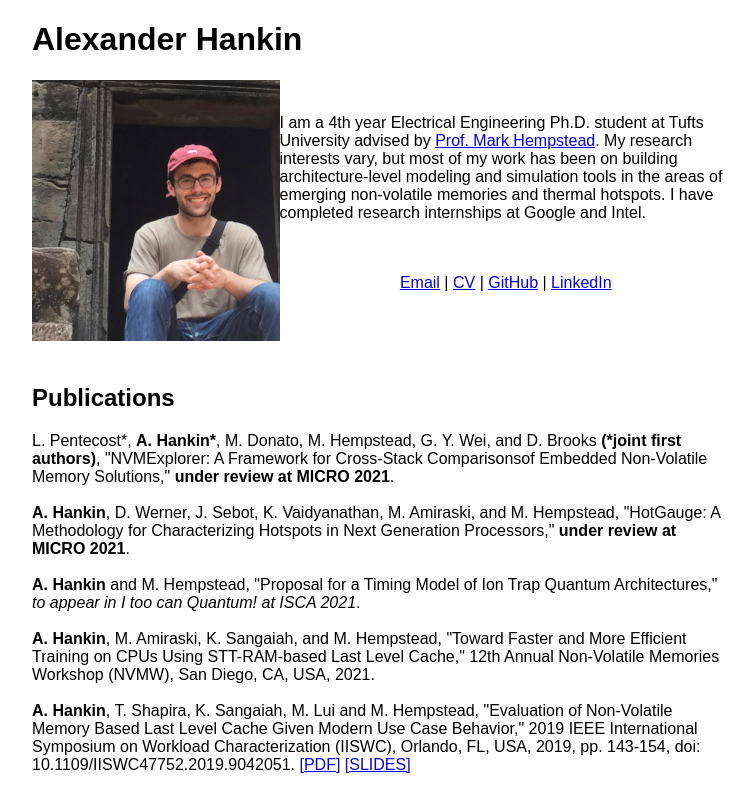
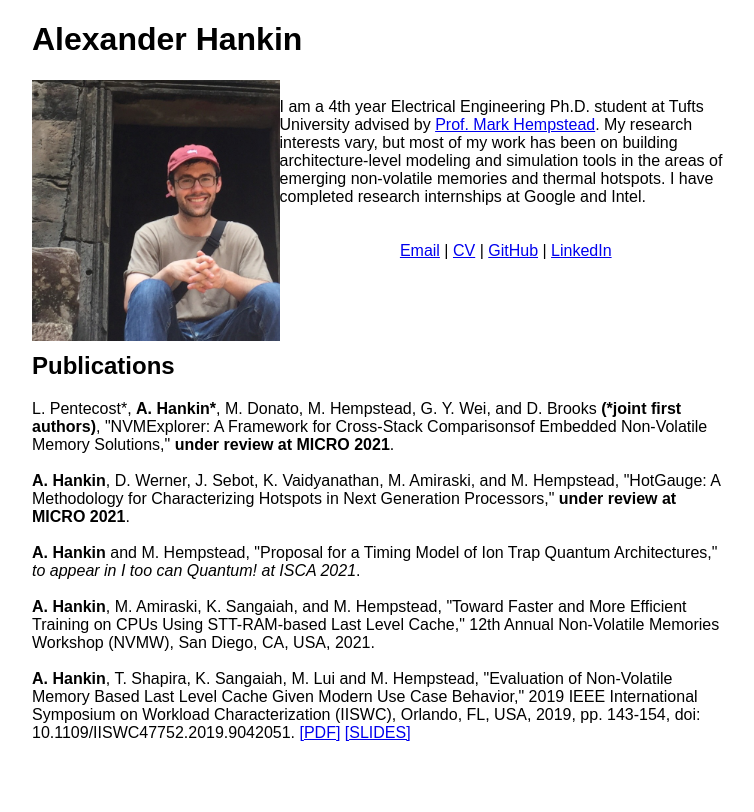
Before and after one commit to hankin0/hankin0.github.io, a Jekyll site: the page built from index.html, in a window 1280 px wide. Shown: the top 812 px of the page, without its empty margins (258-1012 px from the left). Built offline with Jekyll 4.4.1, drawn with Linux system fonts in a browser that asks for light colours.

Commit message:
Update index.html

```diff
--- a/index.html
+++ b/index.html
@@ -5,15 +5,15 @@
 
 	<h1> Alexander Hankin </h1>
 
-        <img src="images/just_me_cambodia.png" width='247.5px' height='261px' align="left">
+        <img class="ex2" src="images/just_me_cambodia.png" width='247.5px' height='261px' align="left">
 	      <br>
-	    <p class="intro-text">I am a 4th year Electrical Engineering Ph.D. student at Tufts University advised by <a href=https://engineering.tufts.edu/people/faculty/mark-hempstead>Prof. Mark Hempstead</a>.
+	    I am a 4th year Electrical Engineering Ph.D. student at Tufts University advised by <a href=https://engineering.tufts.edu/people/faculty/mark-hempstead>Prof. Mark Hempstead</a>.
 	    My research interests vary, but most of my work has been on building architecture-level modeling and simulation tools in the areas of emerging non-volatile memories and thermal hotspots.
 	    I have completed research internships at Google and Intel.<br><br><br>
 
 
 	    <center><a href="mailto:alexander.hankin@tufts.edu">Email</a> | <a href="docs/hankin_CV_12-16-19.pdf">CV</a> | <a href="https://github.com/hankin0">GitHub</a> | <a href="https://www.linkedin.com/in/alexanderhankin">LinkedIn</a> <br><br><br>
-		    <br><br></center></p>
+		    <br><br></center>
 
 	<h2>Publications</h2>
 
```
